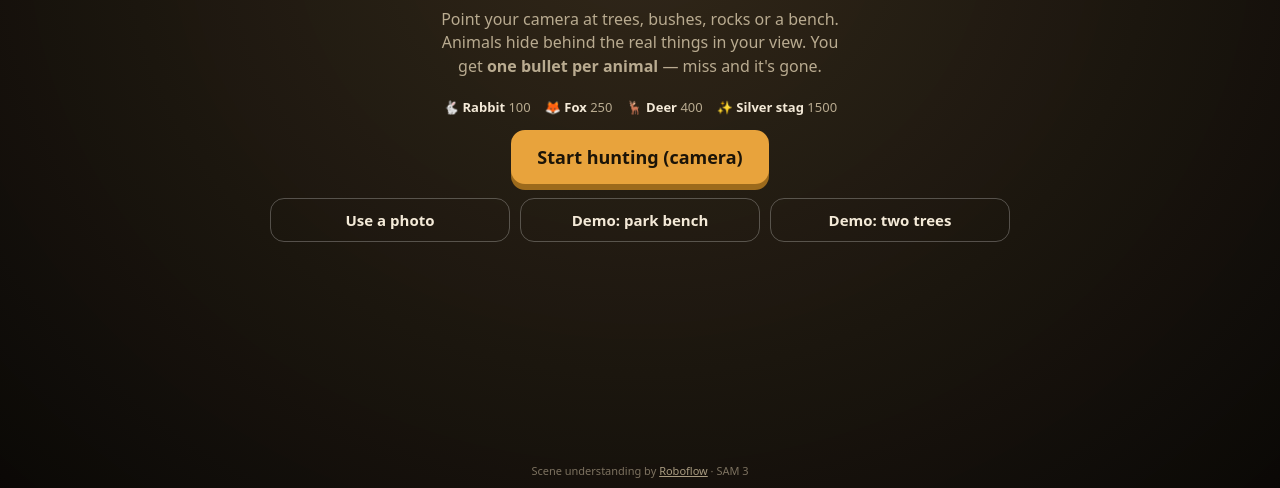
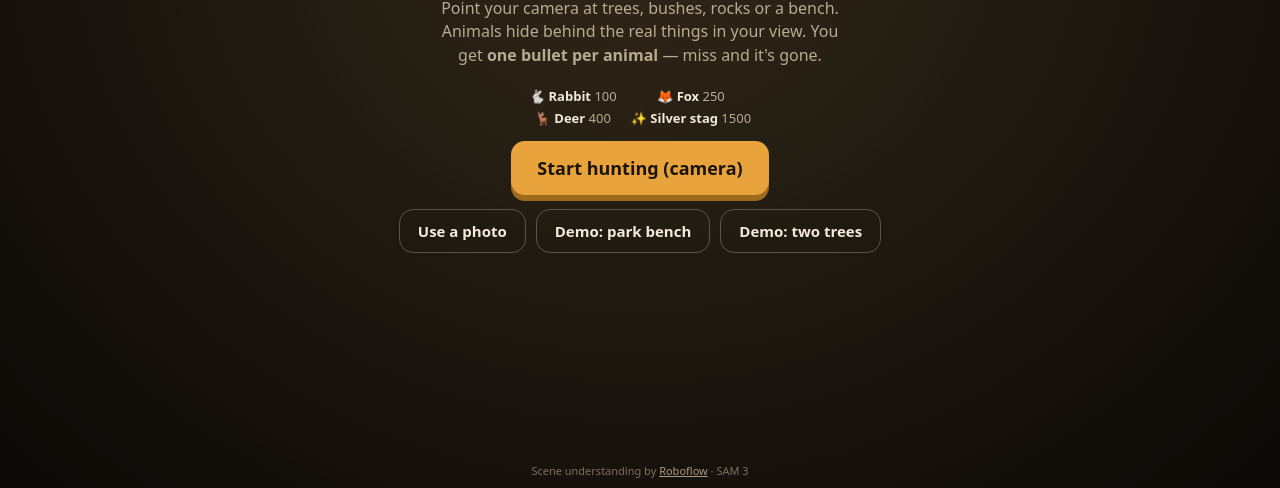
Before and after one commit to hudsonblavinsky/ar-hunt, a plain HTML site: page public/index.html in a window 1280 px wide. Shown: the part 312-800 px from the top of the page. Drawn offline with Linux system fonts and the light colour scheme.

Commit message:
Sync deployed CSS tweaks
Co-Authored-By: Claude Opus 5.5 <noreply@anthropic.com>
Claude-Session: https://claude.ai/code/session_01XYtRTijyEmfdLyoZfG6Vc1

```diff
--- a/public/index.html
+++ b/public/index.html
@@ -46,9 +46,9 @@
   .btn { font-family:inherit; font-size:18px; font-weight:800; border:0; border-radius:14px; padding:15px 26px; min-width:240px;
     background:var(--accent); color:#1b1408; cursor:pointer; box-shadow:0 6px 0 #9c6a1c; }
   .btn:active { transform:translateY(3px); box-shadow:0 3px 0 #9c6a1c; }
-  .btn.ghost { background:transparent; color:var(--ink); box-shadow:none; border:1px solid rgba(255,255,255,.25); font-size:15px; padding:11px 18px; }
+  .btn.ghost { background:transparent; color:var(--ink); box-shadow:none; border:1px solid rgba(255,255,255,.25); font-size:15px; padding:11px 18px; min-width:0; }
   .row { display:flex; gap:10px; flex-wrap:wrap; justify-content:center; }
-  .legend { display:grid; grid-template-columns:repeat(4, auto); gap:4px 14px; font-size:13px; color:var(--dim); margin-top:6px; }
+  .legend { display:grid; grid-template-columns:repeat(2, auto); gap:4px 14px; font-size:13px; color:var(--dim); margin-top:6px; }
   .legend b { color:var(--ink); }
   #killcam { max-width:min(92vw, 520px); max-height:46vh; border-radius:12px; border:2px solid rgba(255,255,255,.2); box-shadow:0 10px 30px rgba(0,0,0,.6); }
   .stats { display:flex; gap:22px; }
```
